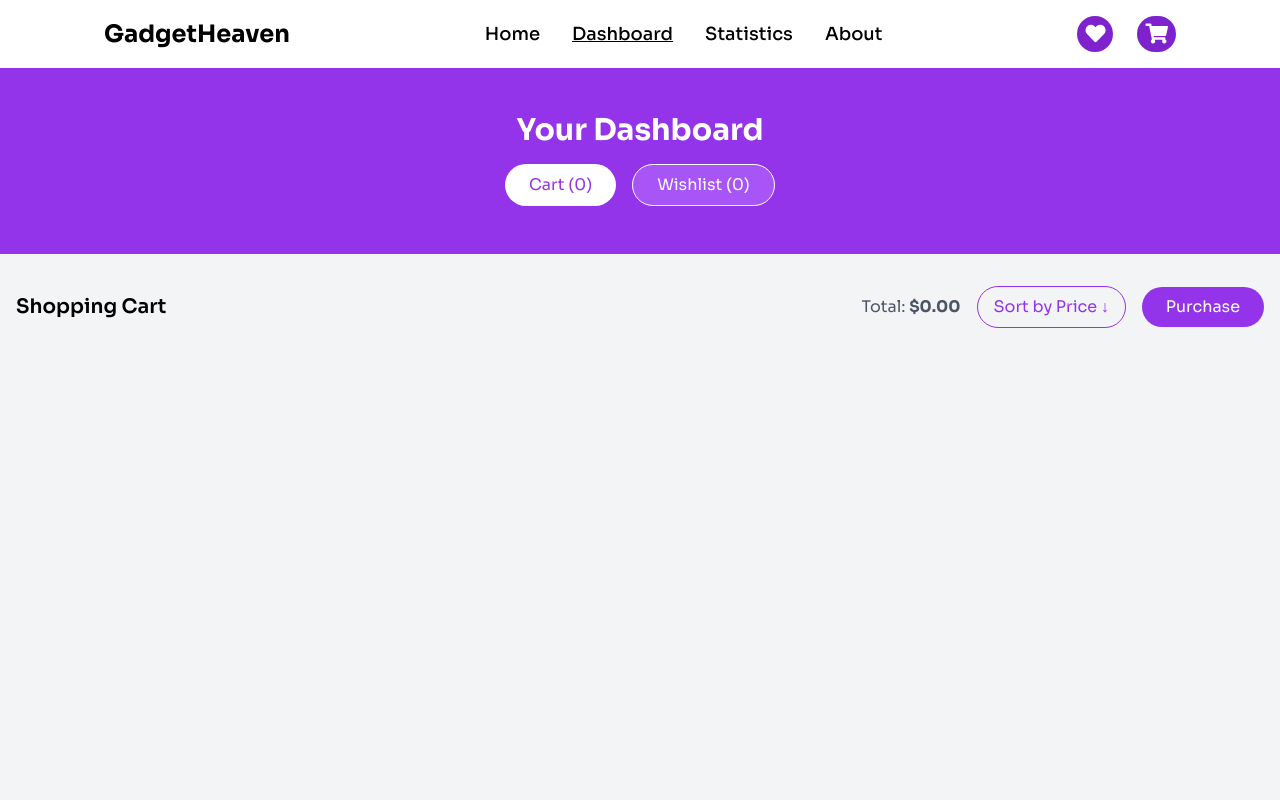
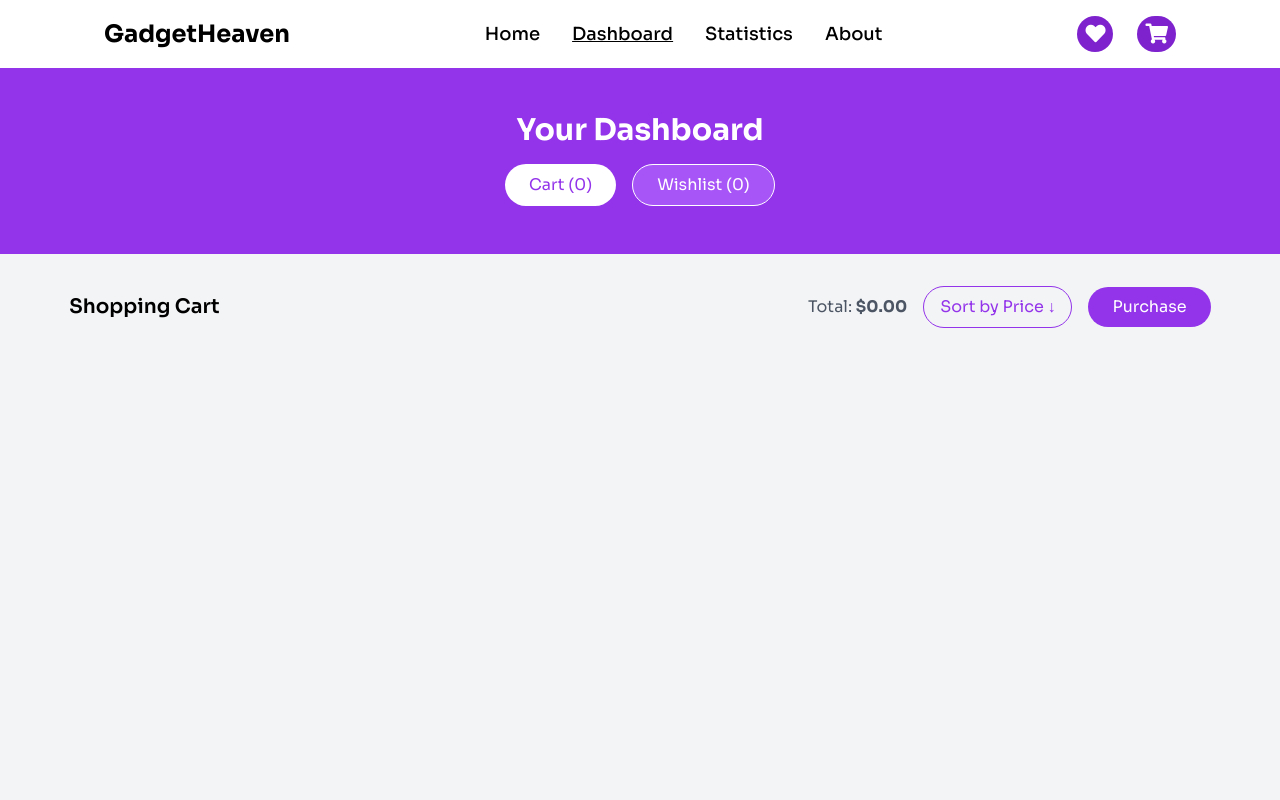
Before and after one commit to programming-hero-web-course-4/b10a8-gadget-heaven-Ashik-Siddike, a React (Vite) app: page /dashboard in a window 1280 px wide. Shown: the top 800 px of the page. Built offline with nearby package versions, Linux system fonts and the light colour scheme.

Commit message:
ax-w 11/12 added

```diff
--- a/src/pages/Dashboard.jsx
+++ b/src/pages/Dashboard.jsx
@@ -88,7 +88,7 @@ export default function Dashboard() {
 
       {/* Main Content */}
 
-      <main className="container mx-auto px-4 py-8">
+      <main className="w-11/12 mx-auto px-4 py-8">
         {activeTab === "cart" && (
           <>
             <div className="flex flex-col md:flex-row justify-between items-center mb-6">
--- a/src/pages/Details.jsx
+++ b/src/pages/Details.jsx
@@ -77,7 +77,7 @@ export default function Details() {
   };
 
   return (
-    <div className="container mx-auto px-4 py-8 mt-16">
+    <div className="w-11/12 mx-auto px-4 py-8 mt-16">
       <div className="bg-white rounded-lg shadow-lg p-6">
         <div className="grid grid-cols-1 md:grid-cols-2 gap-8">
           {/* Product Image */}
```
